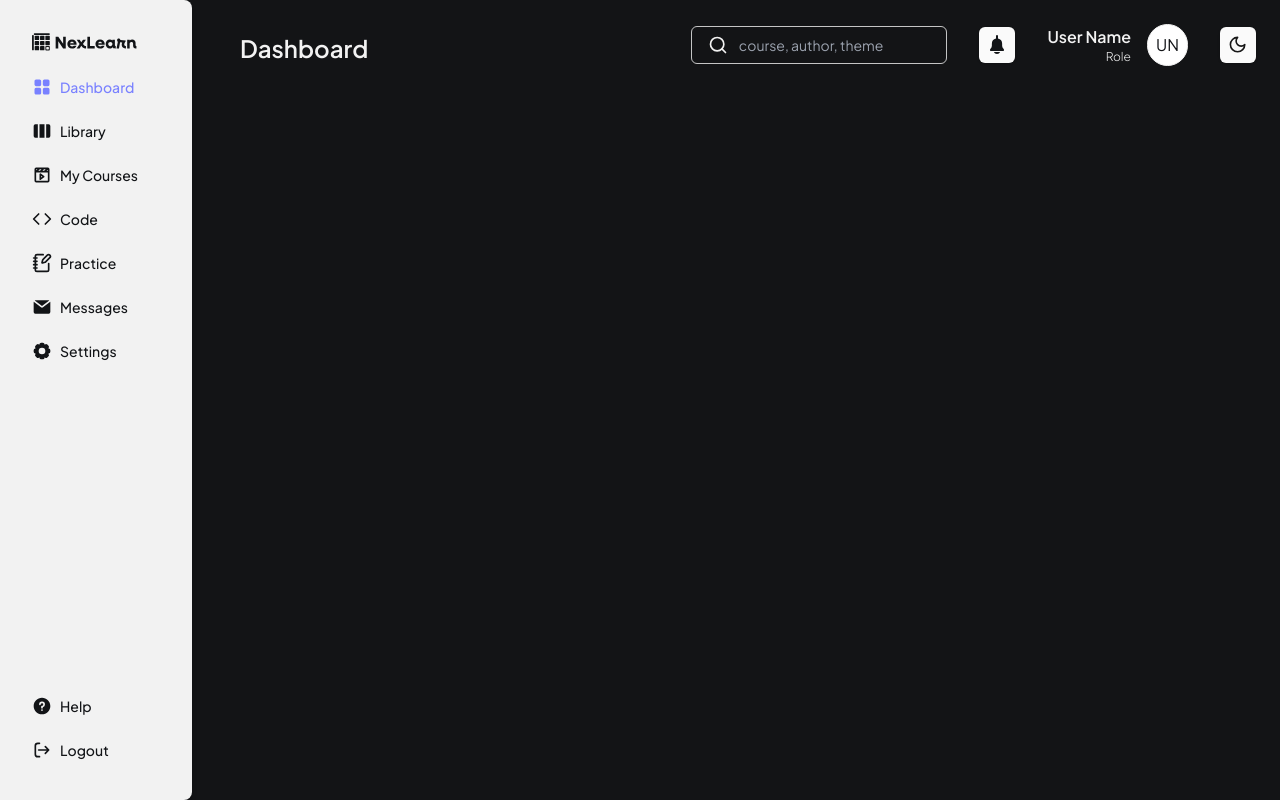
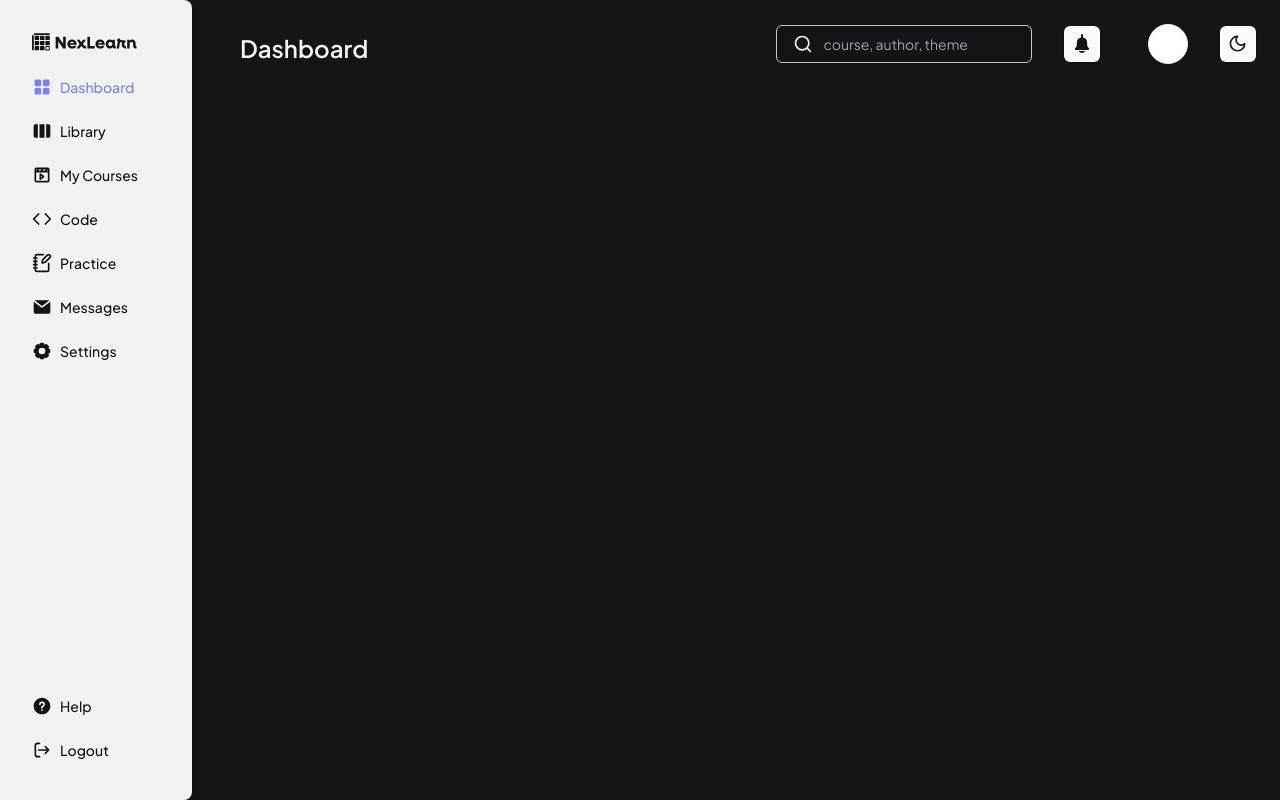
Before and after one commit to ayu-sharma/nexLearn-capstone_project, a Next.js app: page /home in a window 1280 px wide. Built offline with nearby package versions, Linux system fonts and the light colour scheme; no server answers; sample sign-in values are in the browser's storage.

Commit message:
user me route

```diff
--- a/app/api/user/me/route.ts
+++ b/app/api/user/me/route.ts
@@ -1,6 +1,7 @@
 import { NextRequest, NextResponse } from "next/server";
 import { verify } from "jsonwebtoken";
 import { JWT_SECRET } from "@/helpers/constants";
+import { db } from "@/lib/db";
 
 export async function GET(req: NextRequest) {
     const authHeader = req.headers.get('authorization') || '';
@@ -18,9 +19,17 @@ export async function GET(req: NextRequest) {
         const user = verify(token, JWT_SECRET);
 
         if (user) {
+            const userDetails = await db.user.findUnique({
+                where: {
+                    id: (user as any).id
+                }
+            });
+
             return NextResponse.json({
-                userId: (user as any).id
-            })
+                name: userDetails?.name,
+                id: userDetails?.id,
+                email: userDetails?.email
+            });
         } else {
             return new NextResponse(
                 JSON.stringify({
--- a/components/Username.tsx
+++ b/components/Username.tsx
@@ -1,14 +1,39 @@
-import React from 'react'
+"use client"
+
+import axios from 'axios';
+import React, { useEffect, useState } from 'react'
+
+interface User {
+  id: string;
+  name: string;
+  email: string;
+}
 
 const Username = () => {
+  const [user, setUser] = useState<User>({name: "", email: "", id: ""});
+  useEffect(() => {
+    const token = localStorage.getItem('token');
+
+    if (token) {
+      axios.get('http://localhost:3000/api/user/me', {
+        headers: {
+          Authorization: `Bearer ${token}`
+        }
+      }).then(response => {
+        setUser(response.data);
+      }).catch(err => {
+        console.error("Error fetching user: " + err);
+      })
+    }
+  }, []);
   return (
     <div className='flex items-center gap-x-4 cursor-pointer'>
         <div className='text-end'>
-            <h1 className='font-semibold'>User Name</h1>
-            <p className='text-xs font-light'>Role</p>
+            <h1 className='font-semibold'>{user.name}</h1>
+            <p className='text-xs font-light'>{user.email}</p>
         </div>
-        <div className='bg-white rounded-full p-2 text-[#121417] border border-[#121417] dark:border-[#F2F2F2]'>
-            UN
+        <div className='aspect-square flex items-center justify-center h-10 bg-white rounded-full text-[#121417] border border-[#121417] dark:border-[#F2F2F2]'>
+            {user.name[0]}
         </div>
     </div>
   )
```
